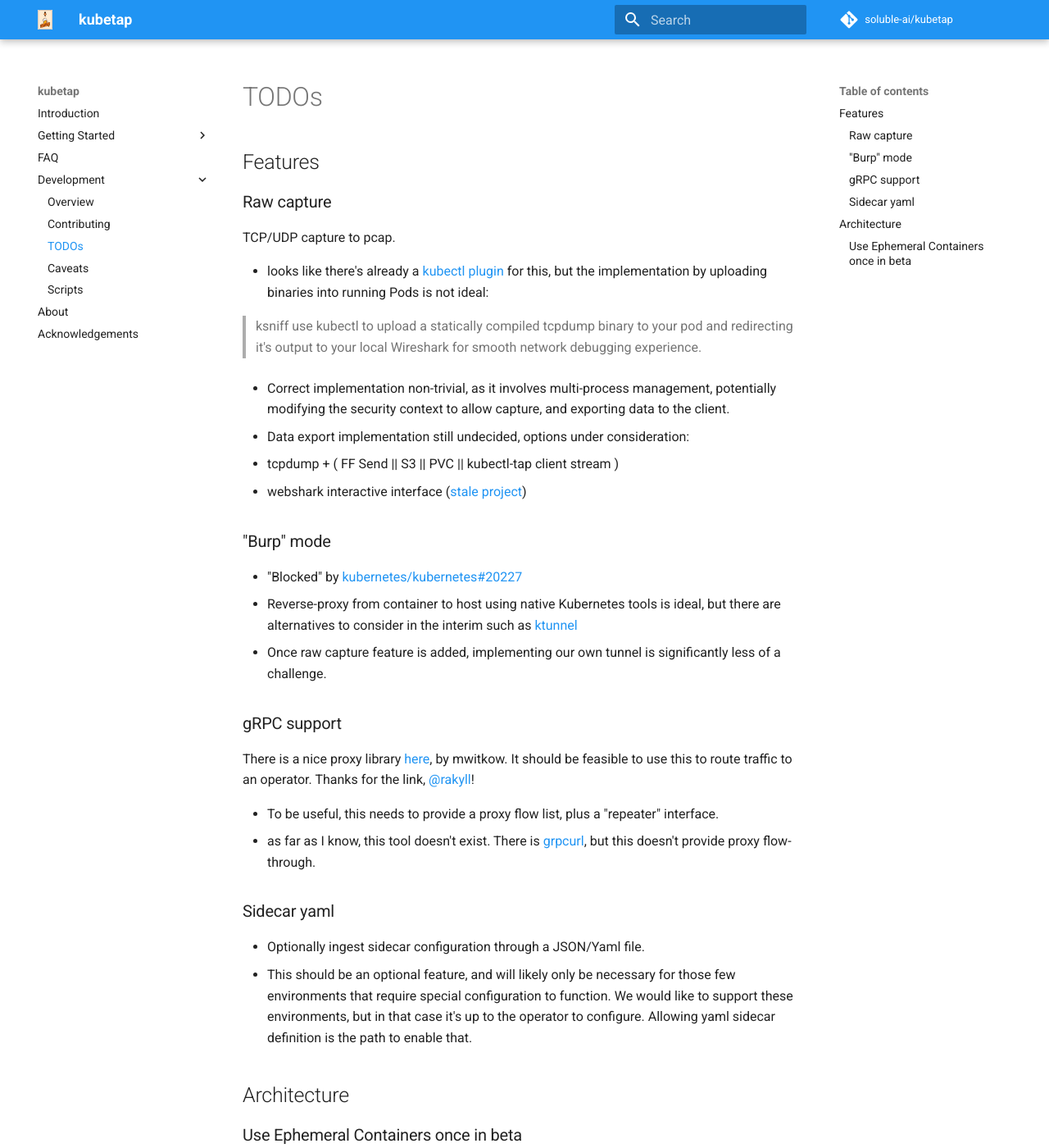
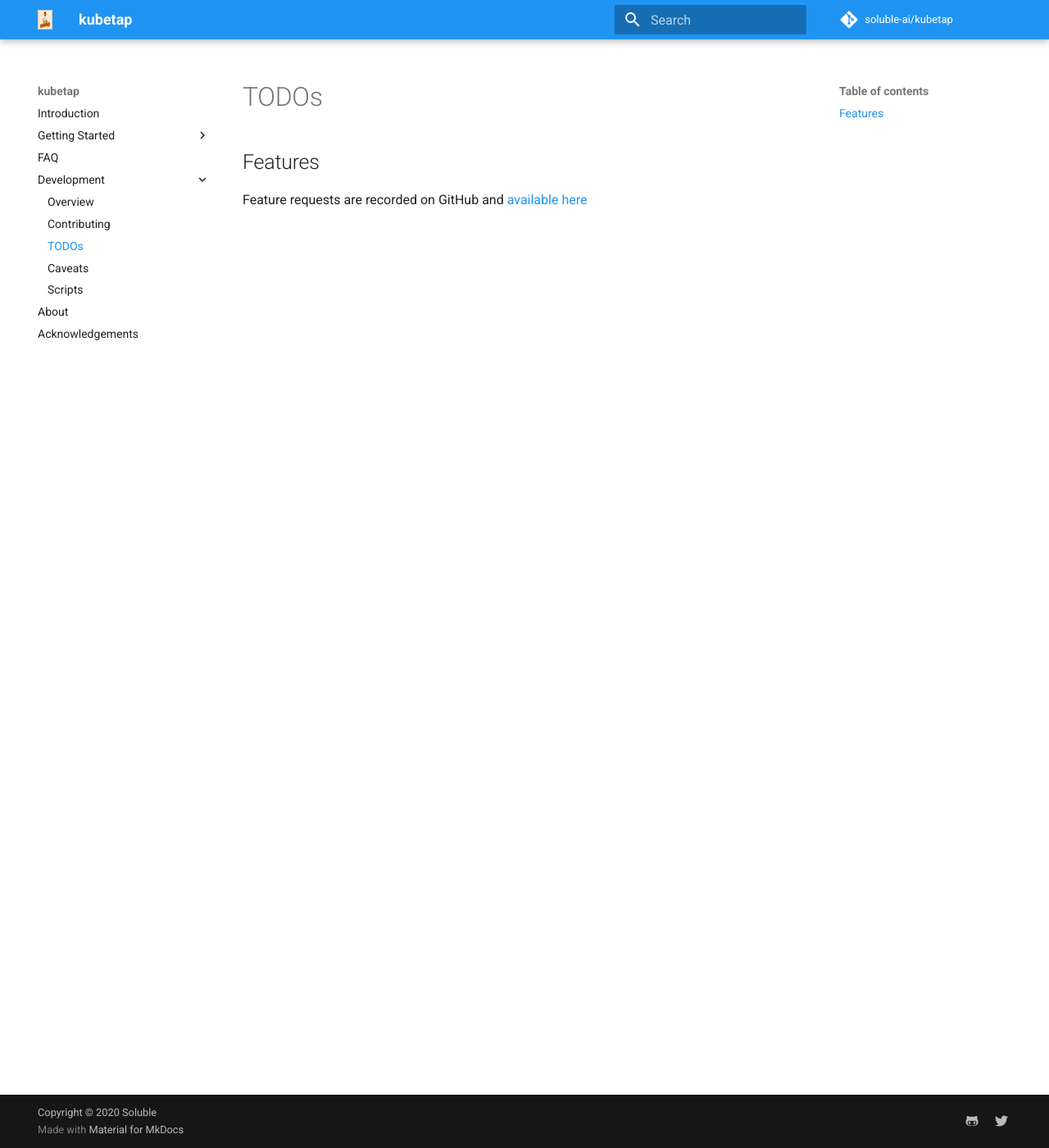
Before and after one commit to soluble-ai/kubetap, an MkDocs documentation site: the page built from docs/kubetap_development/TODOs.md, in a window 1280 px wide and 1400 px high. Shown: the whole window at 82% size. Built offline with MkDocs 1.6.1 and Material for MkDocs 9.7.7, drawn with Linux system fonts in a browser that asks for light colours; comment, search, counter and statistics services are not loaded; some of the changed text lies outside the part shown.

Commit message:
use GH for feats, fix README typo

```diff
--- a/docs/kubetap_development/TODOs.md
+++ b/docs/kubetap_development/TODOs.md
@@ -2,56 +2,6 @@
 
 ## Features
 
-### Raw capture
+Feature requests are recorded on GitHub and [available here][feats]
 
-TCP/UDP capture to pcap.
-
-* looks like there's already a [kubectl plugin](https://github.com/eldadru/ksniff)
-for this, but the implementation by uploading binaries into running Pods is not ideal:
-
-> ksniff use kubectl to upload a statically compiled tcpdump binary to your pod
-> and redirecting it's output to your local Wireshark for smooth network debugging
-> experience.
-
-* Correct implementation non-trivial, as it involves multi-process management,
-potentially modifying the security context to allow capture, and exporting data
-to the client.
-
-* Data export implementation still undecided, options under consideration:
-  * tcpdump + ( FF Send || S3 || PVC || kubectl-tap client stream )
-  * webshark interactive interface ([stale project](https://bitbucket.org/jwzawadzki/webshark/src))
-
-### "Burp" mode
-
-* "Blocked" by [kubernetes/kubernetes#20227](https://github.com/kubernetes/kubernetes/issues/20227)
-* Reverse-proxy from container to host using native Kubernetes tools is ideal,
-  but there are alternatives to consider in the interim such as [ktunnel](https://github.com/omrikiei/ktunnel)
-* Once raw capture feature is added, implementing our own tunnel is significantly
-less of a challenge.
-
-### gRPC support
-
-There is a nice proxy library [here](https://github.com/mwitkow/grpc-proxy), by mwitkow.
-It should be feasible to use this to route traffic to an operator. Thanks for
-the link, [@rakyll](https://github.com/rakyll)!
-
-* To be useful, this needs to provide a proxy flow list, plus a "repeater" interface.
-  * as far as I know, this tool doesn't exist. There is [grpcurl](https://github.com/fullstorydev/grpcurl),
-  but this doesn't provide proxy flow-through.
-
-### Sidecar yaml
-
-* Optionally ingest sidecar configuration through a JSON/Yaml file.
-  * This should be an optional feature, and will likely only be necessary for
-  those few environments that require special configuration to function. We would
-  like to support these environments, but in that case it's up to the operator
-  to configure. Allowing yaml sidecar definition is the path to enable that.
-
-## Architecture
-
-### Use Ephemeral Containers once in beta
-
-Don't want to force alpha features on anyone, but once this is in beta this will
-probably be the way forward. Will revisit.
-
-https://kubernetes.io/docs/concepts/workloads/pods/ephemeral-containers/
+[feats]: https://github.com/soluble-ai/kubetap/issues?q=is%3Aopen+is%3Aissue+label%3Afeature
```
Also changed, not shown: README.md (+1 -1 lines).
